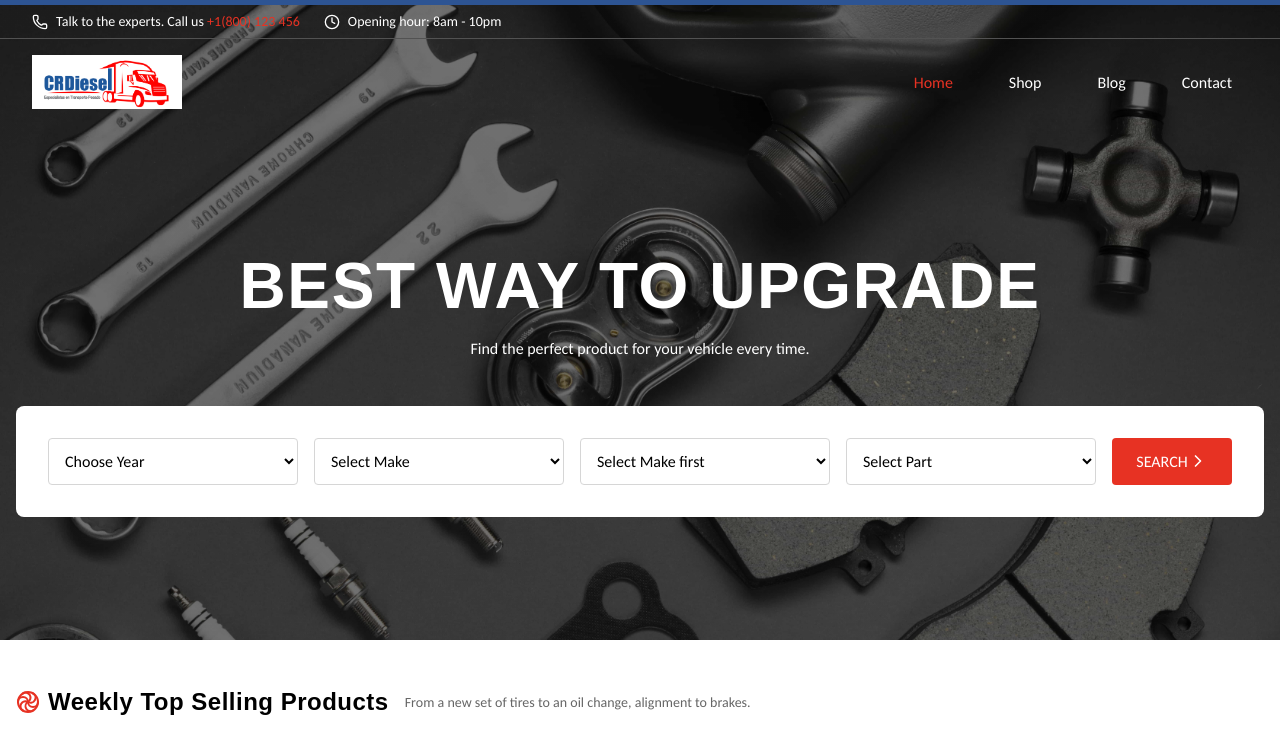
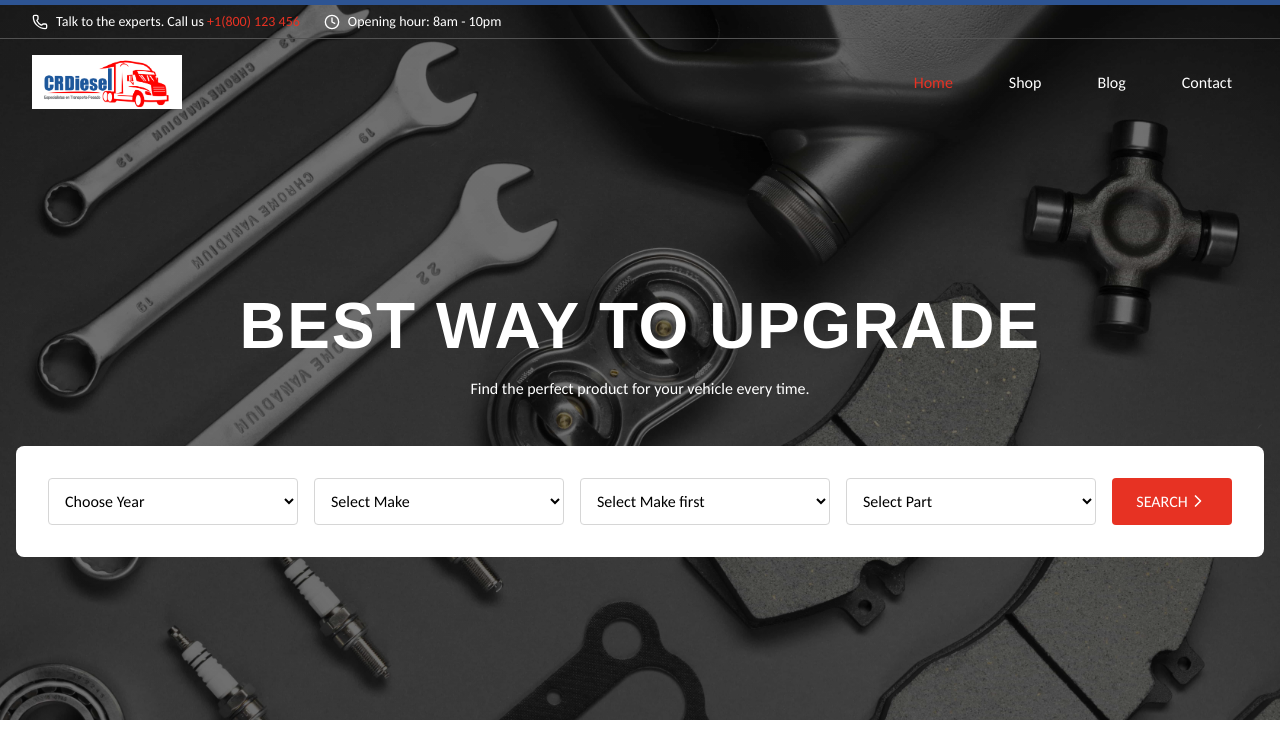
Before and after one commit to DVinay96/crlanding, a Next.js app: page / in a window 1280 px wide. Shown: the top 746 px of the page. Built offline with nearby package versions, Linux system fonts and the light colour scheme; a web font is replaced by a local one.

Commit message:
feat: hotfix hero section

```diff
--- a/src/components/sections/Hero.tsx
+++ b/src/components/sections/Hero.tsx
@@ -6,11 +6,15 @@ import { ChevronRight } from 'lucide-react';
 
 const StyledHeroSection = styled.section`
   position: relative;
-  height: 80vh;
+  height: 90vh;
   min-height: 600px;
   padding-top: 125px;
   background-color: ${(props) => props.theme.colors.primary.dark};
   color: ${(props) => props.theme.colors.white};
+
+  @media (max-width: ${(props) => props.theme.breakpoints.md}) {
+    height: 100vh;
+  }
 `;
 
 const HeroBackground = styled.div`
```
